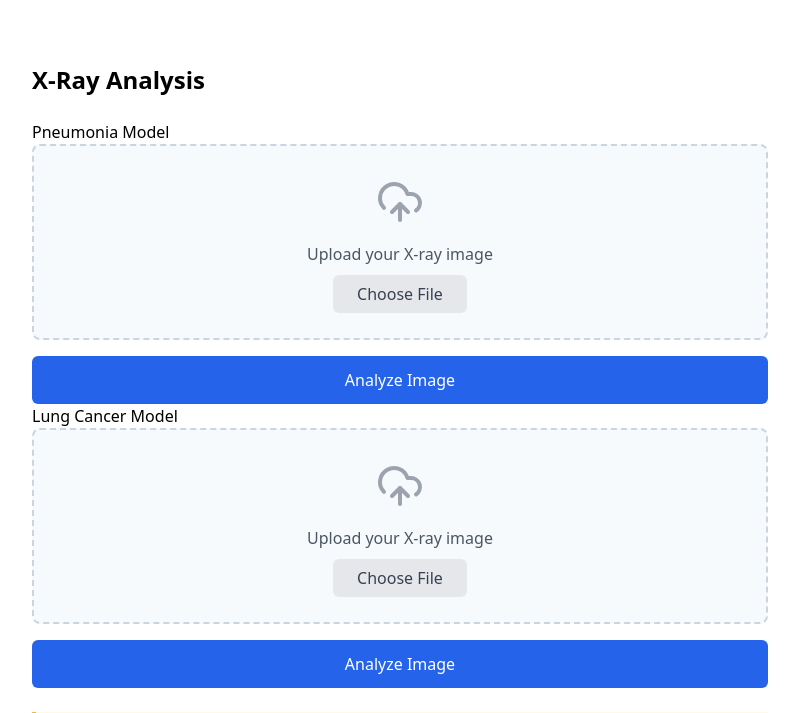
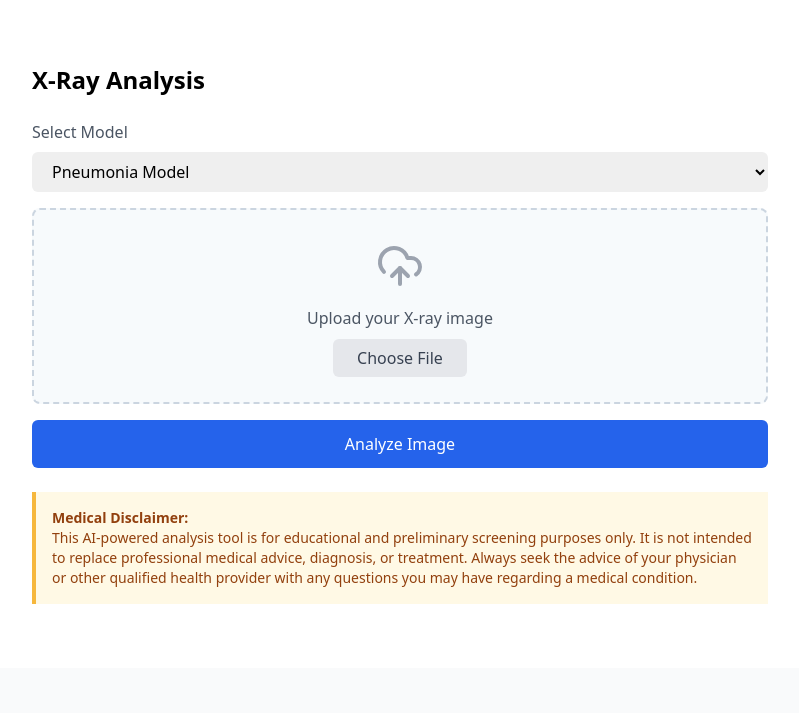
Before and after one commit to devrg0001/HealthAI, a Django app: page / in a window 1280 px wide. Shown: the part 664-1377 px from the top of the page, without its empty margins (240-1039 px from the left). Run offline with Django 4.2, Linux system fonts and the light colour scheme; some libraries are stand-ins or nearby versions.

Commit message:
dropdown menu to select model

```diff
--- a/website/templates/upload_photo.html
+++ b/website/templates/upload_photo.html
@@ -57,43 +57,39 @@
         <div class="max-w-3xl mx-auto px-4 py-16">
             <h2 class="text-2xl font-bold mb-6">X-Ray Analysis</h2>
 
-            <p>Pneumonia Model</p>
-            <!-- Form for uploading X-ray image -->
             <form action="{% url 'testing' %}" method="POST" enctype="multipart/form-data">
                 {% csrf_token %}
+
+                <!-- Dropdown for choosing network type -->
+                <div class="mb-4">
+                    <label for="network" class="block text-gray-600 mb-2">Select Model</label>
+                    <select id="network" name="network" class="w-full px-4 py-2 rounded-md border-gray-300 focus:ring-2 focus:ring-blue-500">
+                        <option value="pneumonia">Pneumonia Model</option>
+                        <option value="lungCancer">Lung Cancer Model</option>
+                    </select>
+                </div>
+
+                <!-- Upload Area -->
                 <div class="upload-area p-8 rounded-lg text-center">
                     <i data-lucide="upload-cloud" class="h-12 w-12 mx-auto mb-4 text-gray-400"></i>
                     <p class="text-gray-600 mb-4">Upload your X-ray image</p>
-                    <input class="hidden" name = "network" value = "pneumonia">
-                    <input type="file" accept="image/*" class="hidden" id="fileInputPneumonia" name="image" required>
-                    <label for="fileInputPneumonia" class="bg-gray-200 text-gray-700 px-6 py-2 rounded-md hover:bg-gray-300 cursor-pointer">
+
+                    <!-- File input for image upload -->
+                    <input type="file" accept="image/*" class="hidden" id="fileInput" name="image" required>
+                    <label for="fileInput" class="bg-gray-200 text-gray-700 px-6 py-2 rounded-md hover:bg-gray-300 cursor-pointer">
                         Choose File
                     </label>
+
+                    <!-- Image upload indicator (hidden initially) -->
+                    <p id="fileIndicator" class="mt-4 text-green-500 hidden">Image selected</p>
                 </div>
 
+                <!-- Submit button -->
                 <button type="submit" class="w-full mt-4 bg-blue-600 text-white py-3 rounded-md hover:bg-blue-700">
                     Analyze Image
                 </button>
             </form>
 
-            <p>Lung Cancer Model</p>
-
-            <form action="{% url 'testing' %}" method="POST" enctype="multipart/form-data">
-                {% csrf_token %}
-                <div class="upload-area p-8 rounded-lg text-center">
-                    <i data-lucide="upload-cloud" class="h-12 w-12 mx-auto mb-4 text-gray-400"></i>
-                    <p class="text-gray-600 mb-4">Upload your X-ray image</p>
-                    <input class="hidden" name = "network" value = "lungCancer">
-                    <input type="file" accept="image/*" class="hidden" id="fileInputLungCancer" name="image" required>
-                    <label for="fileInputLungCancer" class="bg-gray-200 text-gray-700 px-6 py-2 rounded-md hover:bg-gray-300 cursor-pointer">
-                        Choose File
-                    </label>
-                </div>
-
-                <button type="submit" class="w-full mt-4 bg-blue-600 text-white py-3 rounded-md hover:bg-blue-700">
-                    Analyze Image
-                </button>
-            </form>
 
             {% if result_message %}
                 <div class="mt-6 text-center text-xl text-blue-600">
@@ -312,6 +308,13 @@
     </footer>
 
     <script>
+
+document.getElementById('fileInput').addEventListener('change', function() {
+        const indicator = document.getElementById('fileIndicator');
+        if (this.files && this.files[0]) {
+            indicator.classList.remove('hidden');  // Show indicator
+        }
+    });
         // Initialize Lucide icons
         lucide.createIcons();
 
```
